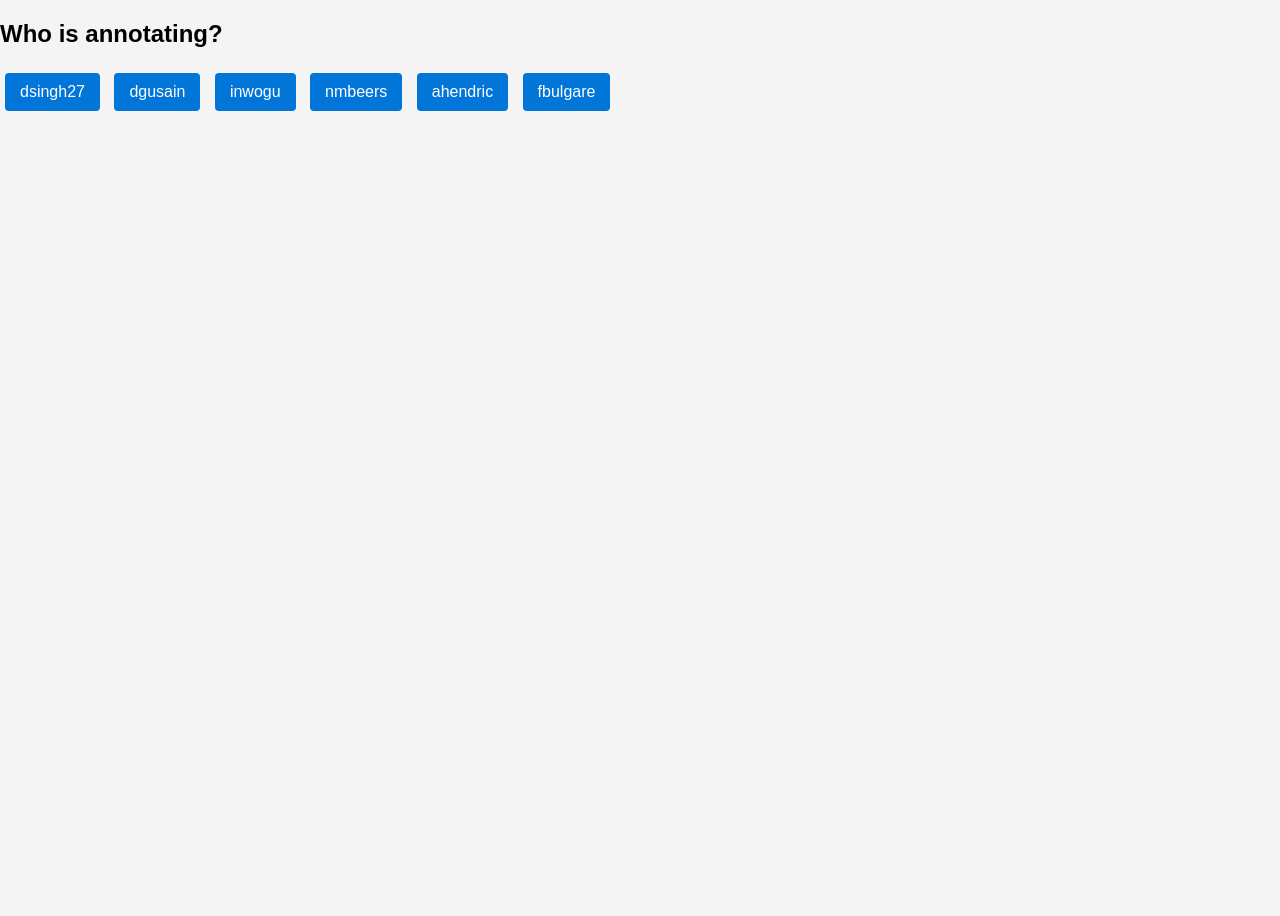
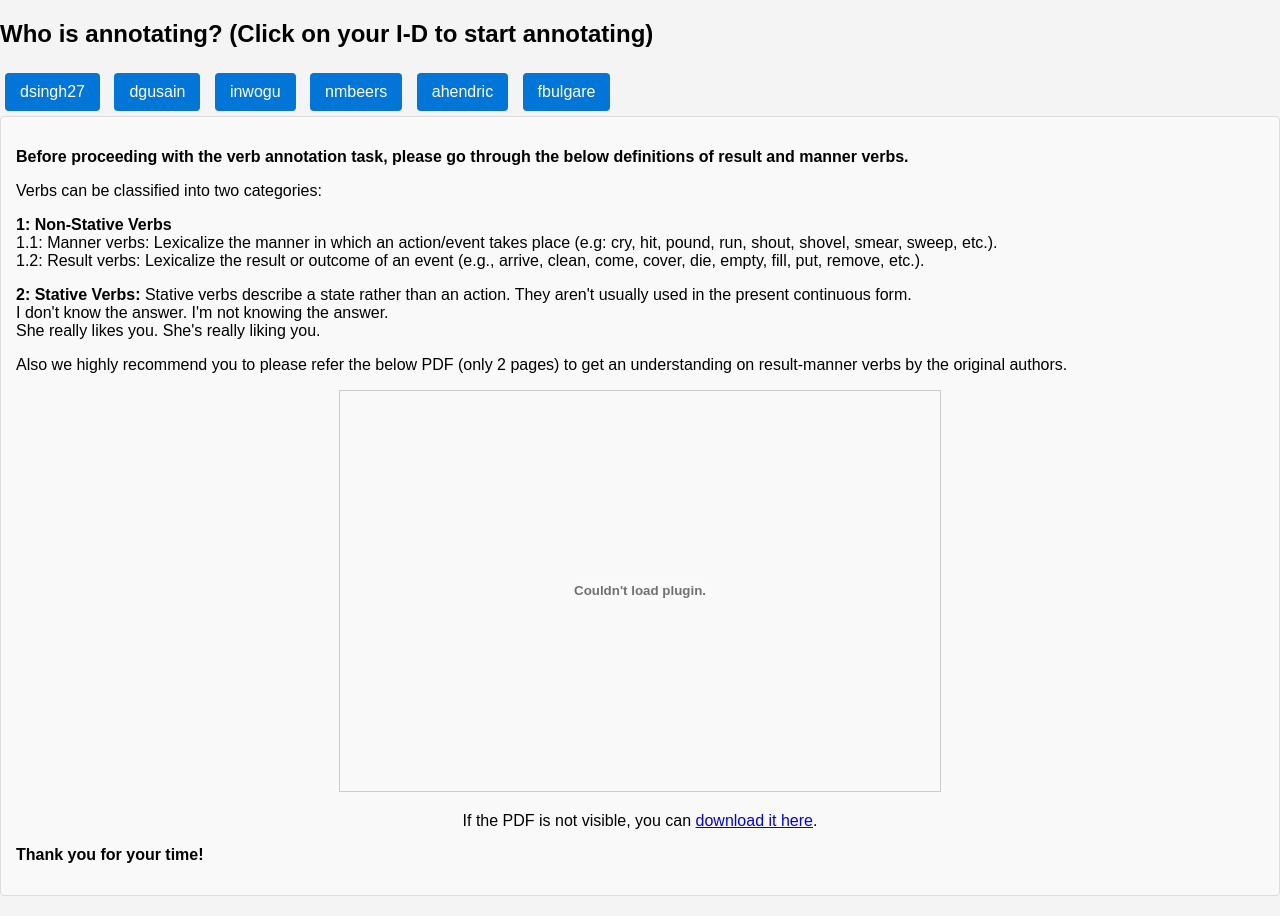
Before and after one commit to Divyeshpratap/LinguisticAnnotator, a Flask app: page / in a window 1280 px wide. Before the commit the page ends 111 px from the top, so only its background shows below. Run offline with Flask 3, Linux system fonts and the light colour scheme; some libraries are stand-ins or nearby versions.

Commit message:
Added annotation guidelines

```diff
--- a/templates/select_user.html
+++ b/templates/select_user.html
@@ -4,13 +4,27 @@
     <meta charset="UTF-8">
     <title>Select User - Annotation App</title>
     <link rel="stylesheet" href="{{ url_for('static', filename='styles.css') }}">
+    <style>
+        /* Optional styling for instructions and PDF embed */
+        .instructions {
+            background: #f9f9f9;
+            border: 1px solid #ddd;
+            padding: 15px;
+            margin-bottom: 20px;
+            border-radius: 4px;
+        }
+        .pdf-container {
+            margin-top: 15px;
+            text-align: center;
+        }
+        .pdf-container embed {
+            border: 1px solid #ccc;
+        }
+    </style>
 </head>
 <body>
     <div class="container">
-        <h2>Who is annotating?</h2>
-        {% if error %}
-            <p class="error">{{ error }}</p>
-        {% endif %}
+        <h2>Who is annotating? (Click on your I-D to start annotating)</h2>
         <form method="post" action="{{ url_for('handle_select_user') }}">
             <div class="user-buttons">
                 {% for user in users %}
@@ -18,6 +32,28 @@
                 {% endfor %}
             </div>
         </form>
+        <!-- Instructions Section -->
+        <div class="instructions">
+            <p><strong>Before proceeding with the verb annotation task, please go through the below definitions of result and manner verbs.</strong></p>
+            <p>Verbs can be classified into two categories:</p>
+            <p><strong>1: Non-Stative Verbs</strong><br>
+               1.1: Manner verbs: Lexicalize the manner in which an action/event takes place (e.g: cry, hit, pound, run, shout, shovel, smear, sweep, etc.).<br>
+               1.2: Result verbs: Lexicalize the result or outcome of an event (e.g., arrive, clean, come, cover, die, empty, fill, put, remove, etc.).
+            </p>
+            <p><strong>2: Stative Verbs:</strong> Stative verbs describe a state rather than an action. They aren't usually used in the present continuous form.<br>
+               I don't know the answer. I'm not knowing the answer.<br>
+               She really likes you. She's really liking you.
+            </p>
+            <p>Also we highly recommend you to please refer the below PDF (only 2 pages) to get an understanding on result-manner verbs by the original authors.</p>
+            <div class="pdf-container">
+                <embed src="{{ url_for('static', filename='resultMannerIdea.pdf') }}" type="application/pdf" width="600" height="400">
+                <p>If the PDF is not visible, you can <a href="{{ url_for('static', filename='resultMannerIdea.pdf') }}" target="_blank">download it here</a>.</p>
+            </div>
+            <p><strong> Thank you for your time!</strong></p>
+        </div>
+        {% if error %}
+            <p class="error">{{ error }}</p>
+        {% endif %}
     </div>
 </body>
 </html>
```
Also changed, not shown: templates/annotate.html (+6 -5 lines), 1 other file.
